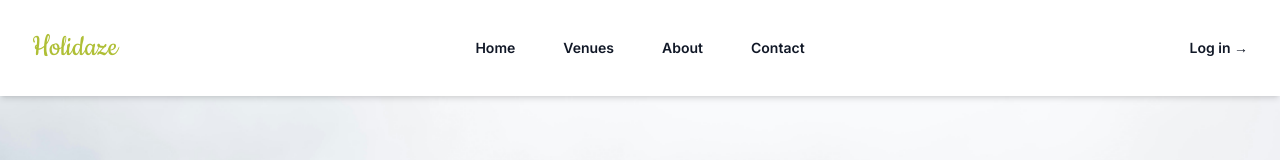
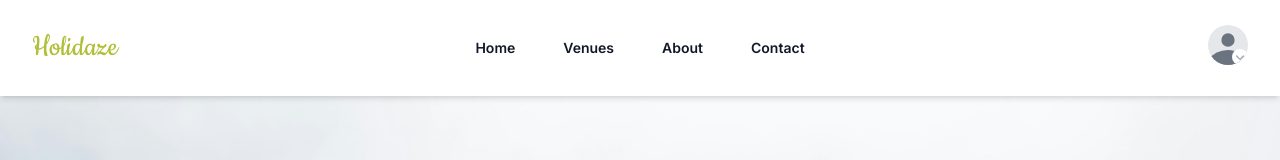
Before and after one commit to petternikolai/project-exam-two, a React (Vite) app: page / in a window 1280 px wide. Shown: the top 160 px of the page. Built offline with nearby package versions, Linux system fonts and the light colour scheme.

Commit message:
Enhance Header component: add dropdown menu for login and signup options, update styles, and improve mobile menu behavior

```diff
--- a/src/components/common/Header.jsx
+++ b/src/components/common/Header.jsx
@@ -1,5 +1,7 @@
 import { Dialog, DialogPanel } from "@headlessui/react";
 import { Bars3Icon, XMarkIcon } from "@heroicons/react/24/outline";
+import { Menu, MenuButton, MenuItem, MenuItems } from "@headlessui/react";
+import { ChevronDownIcon } from "@heroicons/react/20/solid";
 import { useState } from "react";
 import { Link } from "react-router-dom";
 import { navigation } from "../../constants/navigation";
@@ -40,9 +42,50 @@ export default function Header() {
           ))}
         </div>
         <div className="hidden lg:flex lg:flex-1 lg:justify-end">
-          <Link to="/login" className="text-sm/6 font-semibold text-gray-900">
-            Log in <span aria-hidden="true">&rarr;</span>
-          </Link>
+          <Menu as="div" className="relative inline-block text-left">
+            <div>
+              <MenuButton className="relative inline-flex items-center justify-center">
+                <div className="group relative inline-block h-10 w-10 overflow-hidden rounded-full bg-gray-200 hover:bg-gray-300 active:bg-gray-400">
+                  <svg
+                    fill="currentColor"
+                    viewBox="0 0 24 24"
+                    className="h-full w-full text-gray-500"
+                  >
+                    <path d="M24 20.993V24H0v-2.996A14.977 14.977 0 0112.004 15c4.904 0 9.26 2.354 11.996 5.993zM16.002 8.999a4 4 0 11-8 0 4 4 0 018 0z" />
+                  </svg>
+
+                  <ChevronDownIcon
+                    aria-hidden="true"
+                    className="absolute bottom-0 right-0 h-4 w-4 text-gray-400 bg-white rounded-full"
+                  />
+                </div>
+              </MenuButton>
+            </div>
+
+            <MenuItems
+              transition
+              className="absolute right-0 z-10 mt-2 w-56 origin-top-right rounded-md bg-white shadow-lg ring-1 ring-black ring-opacity-5 transition focus:outline-none data-[closed]:scale-95 data-[closed]:transform data-[closed]:opacity-0 data-[enter]:duration-100 data-[leave]:duration-75 data-[enter]:ease-out data-[leave]:ease-in"
+            >
+              <div className="py-1">
+                <MenuItem>
+                  <Link
+                    to="/register"
+                    className="block px-4 py-2 text-sm font-semibold text-gray-700 data-[focus]:bg-gray-100 data-[focus]:text-gray-900 data-[focus]:outline-none"
+                  >
+                    Sign up
+                  </Link>
+                </MenuItem>
+                <MenuItem>
+                  <Link
+                    to="/login"
+                    className="block px-4 py-2 text-sm  text-gray-700 data-[focus]:bg-gray-100 data-[focus]:text-gray-900 data-[focus]:outline-none"
+                  >
+                    Log in
+                  </Link>
+                </MenuItem>
+              </div>
+            </MenuItems>
+          </Menu>
         </div>
       </nav>
       <Dialog
@@ -67,12 +110,13 @@ export default function Header() {
             </button>
           </div>
           <div className="mt-6 flow-root">
-            <div className="-my-6 divide-y divide-gray-500/10">
+            <div className="-my-6 divide-y divide-gray-500/20">
               <div className="space-y-2 py-6">
                 {navigation.main.map((item) => (
                   <Link
                     key={item.name}
                     to={item.href}
+                    onClick={() => setMobileMenuOpen(false)}
                     className="-mx-3 block rounded-lg px-3 py-2 text-base/7 font-semibold text-gray-900 hover:bg-gray-50"
                   >
                     {item.name}
@@ -81,7 +125,15 @@ export default function Header() {
               </div>
               <div className="py-6">
                 <Link
+                  to="/register"
+                  onClick={() => setMobileMenuOpen(false)}
+                  className="-mx-3 block rounded-lg px-3 py-2.5 text-base/7 font-semibold text-gray-900 hover:bg-gray-50"
+                >
+                  Sign up
+                </Link>
+                <Link
                   to="/login"
+                  onClick={() => setMobileMenuOpen(false)}
                   className="-mx-3 block rounded-lg px-3 py-2.5 text-base/7 font-semibold text-gray-900 hover:bg-gray-50"
                 >
                   Log in
```
